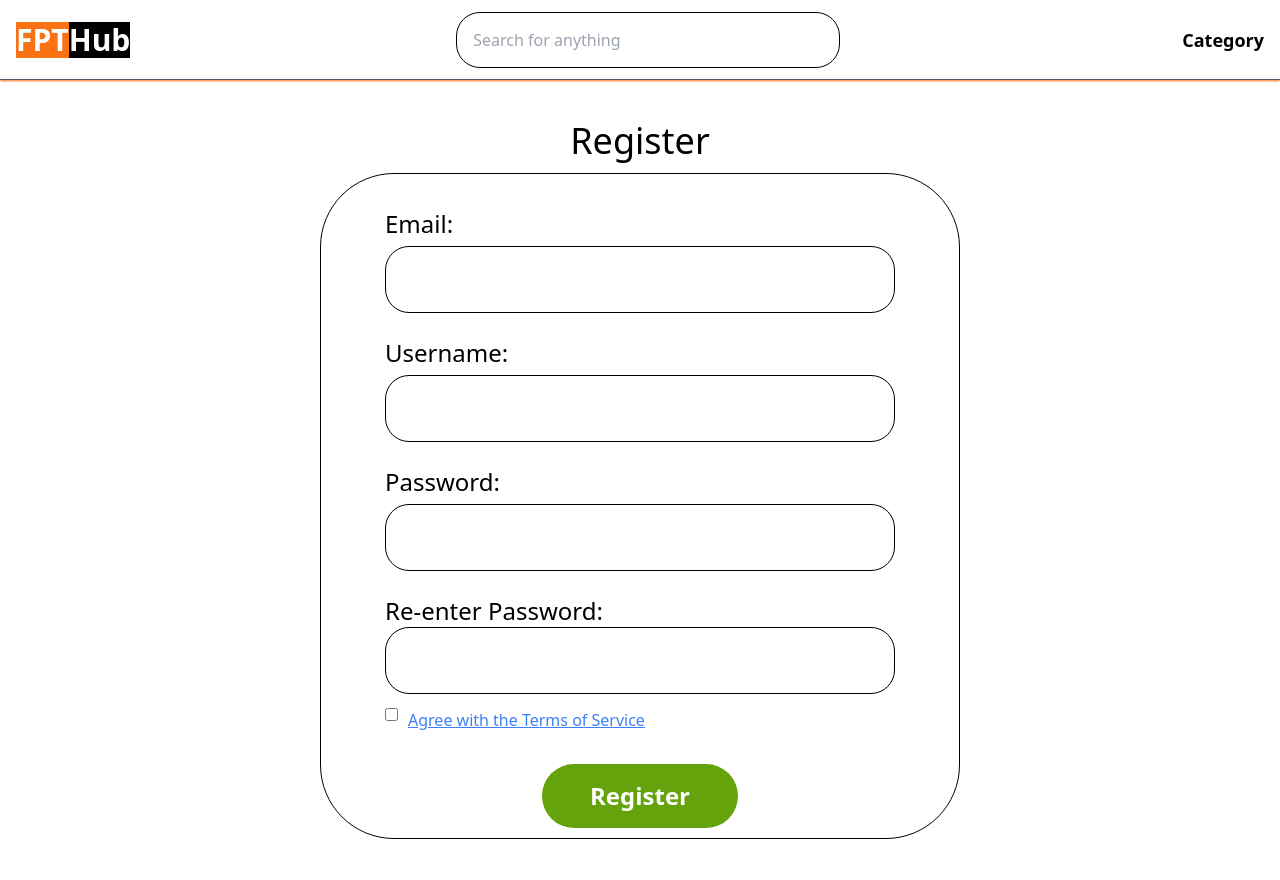
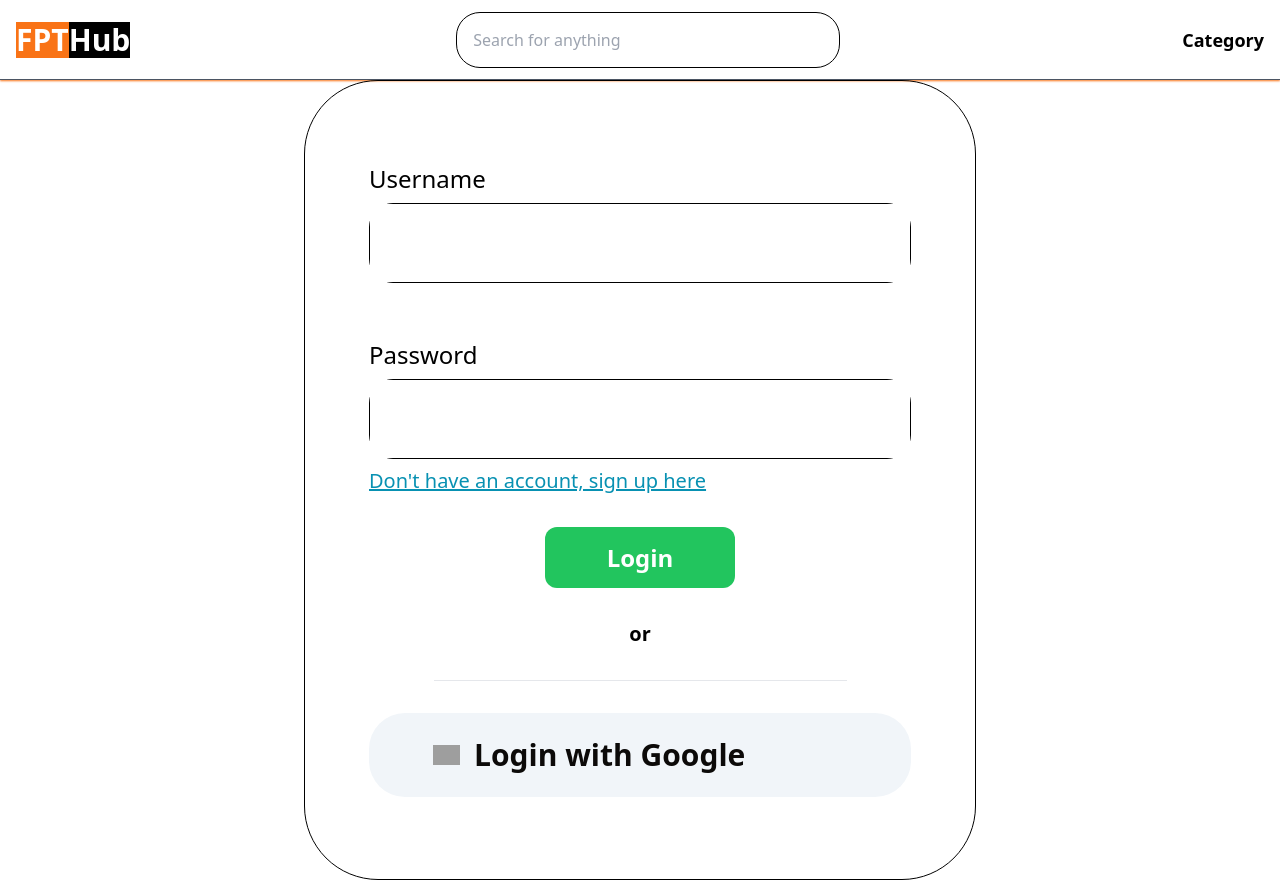
Before and after one commit to vidz231/lecturerReviewWebApp, a React (Vite) app in the folder frontend/: page / in a window 1280 px wide. Built offline with nearby package versions, Linux system fonts and the light colour scheme; grey boxes are pictures that could not be loaded.

Commit message:
Add react-hook-form dependency and update routes

```diff
--- a/frontend/package.json
+++ b/frontend/package.json
@@ -12,6 +12,7 @@
   "dependencies": {
     "react": "^18.2.0",
     "react-dom": "^18.2.0",
+    "react-hook-form": "^7.49.3",
     "react-router-dom": "^6.21.2"
   },
   "devDependencies": {
--- a/frontend/src/App.jsx
+++ b/frontend/src/App.jsx
@@ -1,7 +1,17 @@
-import React from "react";
+import { BrowserRouter, Route, Routes } from "react-router-dom";
 import ScreenLogin from "./layout/ScreenLogin/ScreenLogin";
 import ScreenRegister from "./layout/ScreenRegister/ScreenRegister";
 
 export default function App() {
-  return <ScreenRegister />;
+  return (
+    <>
+      <BrowserRouter>
+        <Routes>
+          <Route path="/" element={<ScreenLogin />} />
+          <Route path="/login" element={<ScreenLogin />} />
+          <Route path="/register" element={<ScreenRegister />} />
+        </Routes>
+      </BrowserRouter>
+    </>
+  );
 }
--- a/frontend/src/layout/ScreenLogin/ScreenLogin.jsx
+++ b/frontend/src/layout/ScreenLogin/ScreenLogin.jsx
@@ -6,7 +6,7 @@ export default function ScreenLogin() {
   return (
     <>
       <NavBar />
-      <div className="h-full w-full flex justify-center items-center">
+      <div className="h-screen w-full flex justify-center items-center">
         <LoginForm />
       </div>
     </>
```
Also changed, not shown: 1 other file (tests, documents, lock files or other folders).
